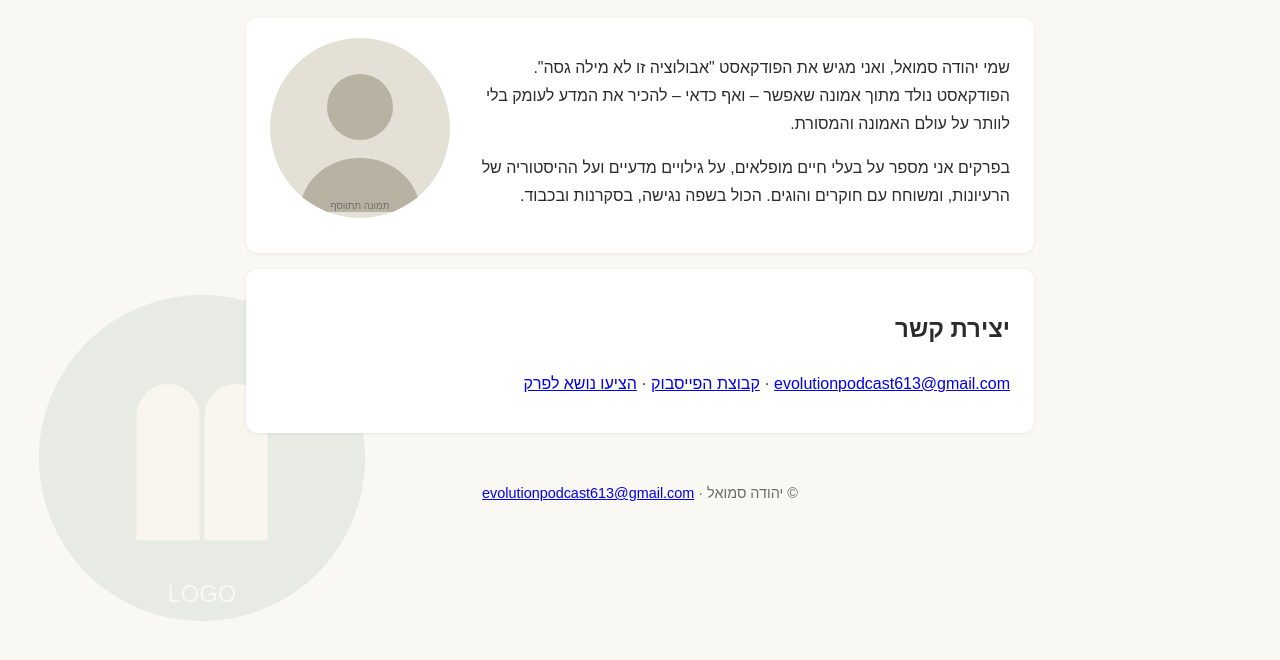
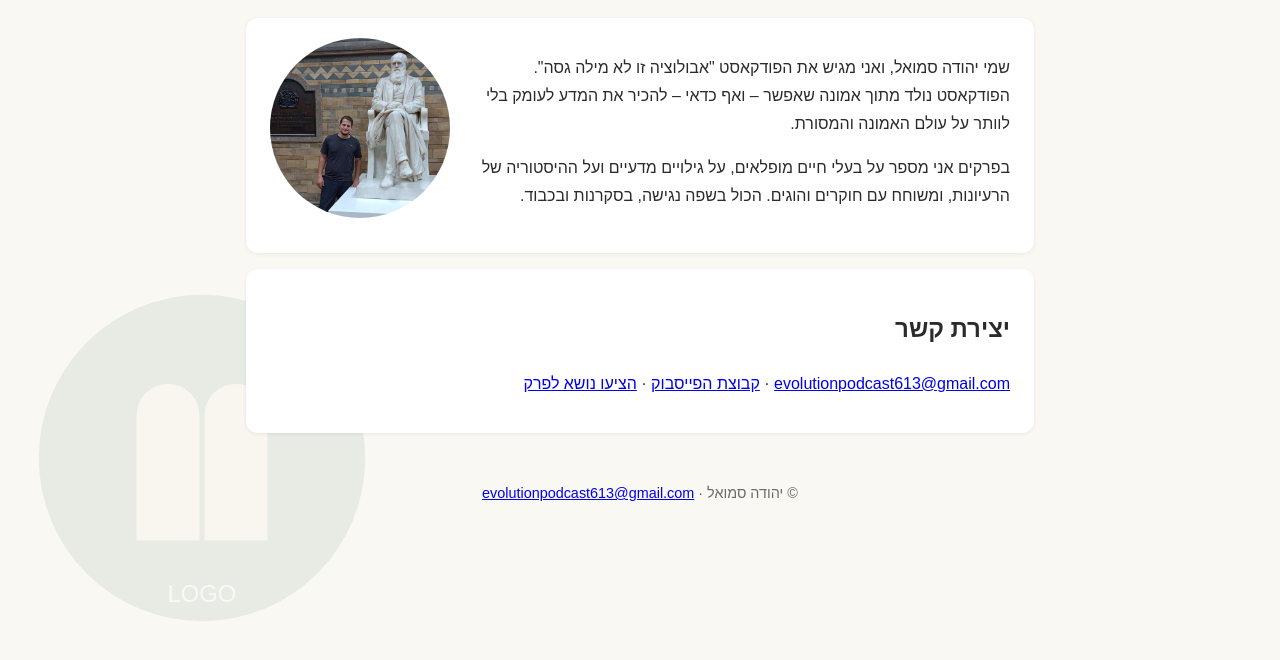
Before and after one commit to yehudasam/mysite, a plain HTML site: page about.html in a window 1280 px wide. Shown: the part 140-800 px from the top of the page. Drawn offline with Linux system fonts and the light colour scheme.

Commit message:
Update about.html

```diff
--- a/about.html
+++ b/about.html
@@ -1,3 +1,3 @@
 <!DOCTYPE html><html lang="he" dir="rtl"><head><meta charset="utf-8"><meta name="viewport" content="width=device-width,initial-scale=1"><title>אודות | אבולוציה זו לא מילה גסה</title><link rel="stylesheet" href="./style.css"></head><body>
 <header><nav class="wrap"><a href="./logo.html" class="logo-img" title="על הלוגו" aria-label="על משמעות הלוגו"></a><a class="brand" href="./index.html">אבולוציה זו לא מילה גסה</a><a href="./episodes.html">פרקים</a><a href="./book.html">הספר</a><a href="./guests.html">אורחים</a><a href="./about.html">אודות</a><a href="./logo.html">על הלוגו</a></nav></header>
-<a class="bg-logo" href="./logo.html" aria-label="על משמעות הלוגו"></a><main class="wrap"><h1>אודות</h1><div class="card"><!-- החליפו את assets/me.jpg בתמונה שלכם (למשל assets/me.jpg) --><img class="me" src="./assets/me.svg" alt="יהודה סמואל"><p>שמי יהודה סמואל, ואני מגיש את הפודקאסט "אבולוציה זו לא מילה גסה". הפודקאסט נולד מתוך אמונה שאפשר – ואף כדאי – להכיר את המדע לעומק בלי לוותר על עולם האמונה והמסורת.</p><p>בפרקים אני מספר על בעלי חיים מופלאים, על גילויים מדעיים ועל ההיסטוריה של הרעיונות, ומשוחח עם חוקרים והוגים. הכול בשפה נגישה, בסקרנות ובכבוד.</p><div style="clear:both"></div></div><div class="card"><h2>יצירת קשר</h2><p><a href="mailto:evolutionpodcast613@gmail.com">evolutionpodcast613@gmail.com</a> · <a href="https://www.facebook.com/groups/evolutionisnotacurse/">קבוצת הפייסבוק</a> · <a href="https://forms.gle/a18Ledz9vcxZBiwEA">הציעו נושא לפרק</a></p></div></main><footer>© יהודה סמואל · <a href="mailto:evolutionpodcast613@gmail.com">evolutionpodcast613@gmail.com</a></footer></body></html>
+<a class="bg-logo" href="./logo.html" aria-label="על משמעות הלוגו"></a><main class="wrap"><h1>אודות</h1><div class="card"><!-- החליפו את (למשל assets/me.svg) --><img class="me" src="./assets/me.jpg" alt="יהודה סמואל"><p>שמי יהודה סמואל, ואני מגיש את הפודקאסט "אבולוציה זו לא מילה גסה". הפודקאסט נולד מתוך אמונה שאפשר – ואף כדאי – להכיר את המדע לעומק בלי לוותר על עולם האמונה והמסורת.</p><p>בפרקים אני מספר על בעלי חיים מופלאים, על גילויים מדעיים ועל ההיסטוריה של הרעיונות, ומשוחח עם חוקרים והוגים. הכול בשפה נגישה, בסקרנות ובכבוד.</p><div style="clear:both"></div></div><div class="card"><h2>יצירת קשר</h2><p><a href="mailto:evolutionpodcast613@gmail.com">evolutionpodcast613@gmail.com</a> · <a href="https://www.facebook.com/groups/evolutionisnotacurse/">קבוצת הפייסבוק</a> · <a href="https://forms.gle/a18Ledz9vcxZBiwEA">הציעו נושא לפרק</a></p></div></main><footer>© יהודה סמואל · <a href="mailto:evolutionpodcast613@gmail.com">evolutionpodcast613@gmail.com</a></footer></body></html>
```
